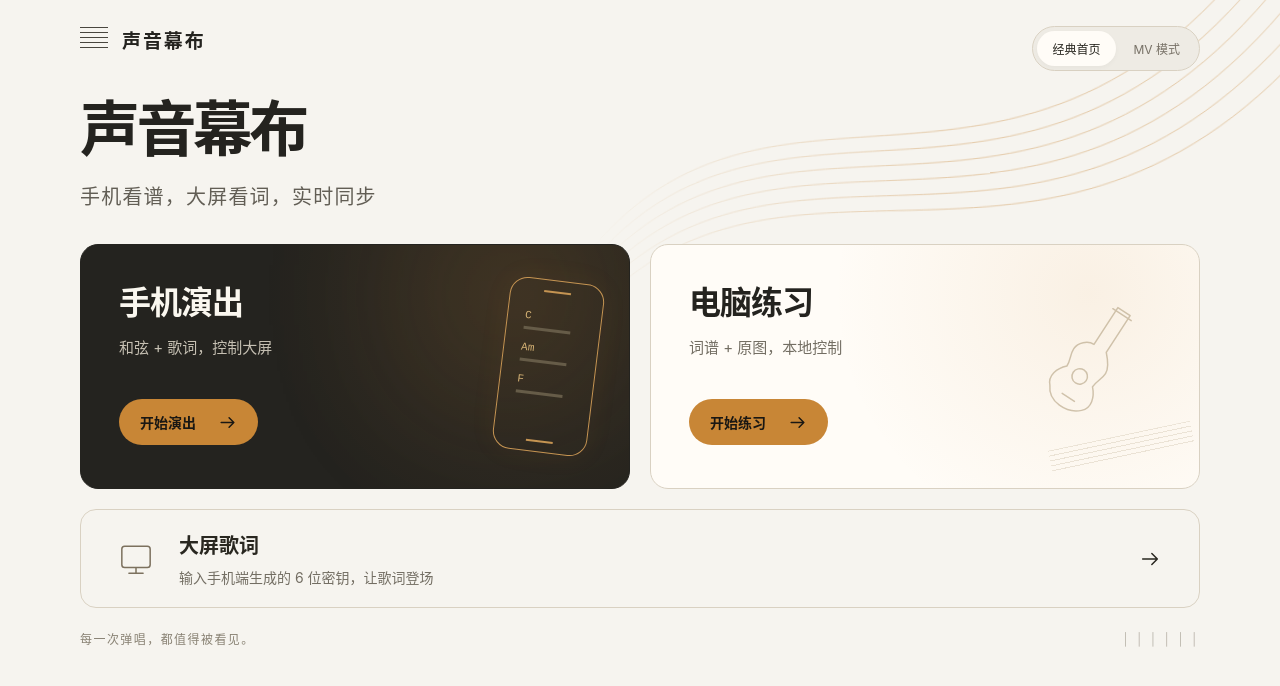
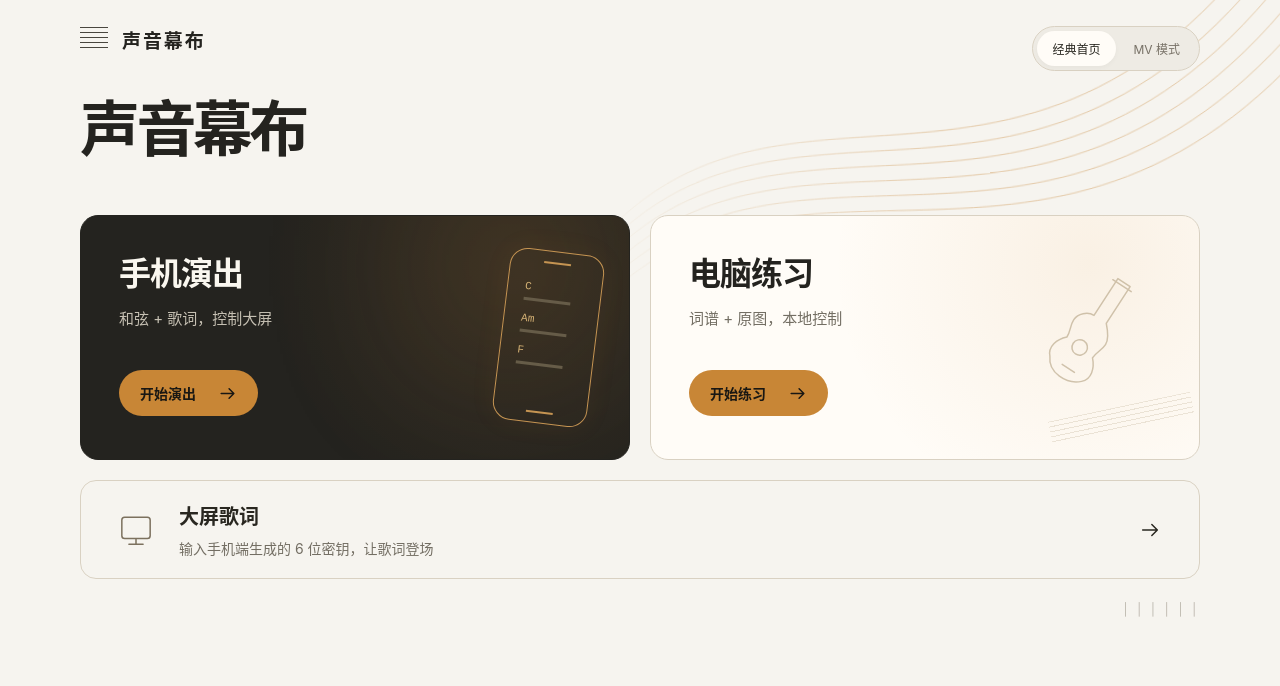
Before and after one commit to wnqnxbb/GuitarLiveFlow, a React (Vite) app in the folder client/: page / in a window 1280 px wide. Shown: the top 686 px of the page. Built offline with nearby package versions, Linux system fonts and the light colour scheme.

Commit message:
首页移除「手机看谱，大屏看词，实时同步」与页脚宣传语，清理对应样式

```diff
--- a/client/src/pages/HomePage.tsx
+++ b/client/src/pages/HomePage.tsx
@@ -20,7 +20,6 @@ export function HomePage() {
         <section className="home__intro">
           <div className="home__strings" aria-hidden="true"><svg viewBox="0 0 800 400" fill="none">{Array.from({ length: 6 }, (_, i) => <path key={i} d={`M0 ${330 + i * 12} C220 ${70 + i * 18}, 500 ${430 + i * 8}, 800 ${-120 + i * 38}`} />)}</svg></div>
           <h1 className="home__title">声音幕布</h1>
-          <p className="home__sub">手机看谱，大屏看词，实时同步</p>
         </section>
         <div className="home__modes">
           <Link to="/perform" className="mode-card mode-card--stage" onMouseMove={moveSpotlight}>
@@ -33,7 +32,7 @@ export function HomePage() {
           </Link>
         </div>
         <button className="home__display" onClick={() => setJoining(true)}><span className="home__display-icon"><Icon name="monitor" size={34} /></span><span><strong>大屏歌词</strong><small>输入手机端生成的 6 位密钥，让歌词登场</small></span><Icon name="arrow" /></button>
-        <footer className="home__footer"><span>每一次弹唱，都值得被看见。</span><span className="footer-strings" aria-hidden="true">│ │ │ │ │ │</span></footer>
+        <footer className="home__footer"><span className="footer-strings" aria-hidden="true">│ │ │ │ │ │</span></footer>
       </div>
       {joining && <DisplayJoinDialog onClose={() => setJoining(false)} />}
     </main>
--- a/client/src/styles.css
+++ b/client/src/styles.css
@@ -127,7 +127,6 @@ code { background: rgba(0,0,0,.06); padding: 0 .3em; border-radius: 4px; }
 .brand-strings { width: 28px; height: 25px; background: repeating-linear-gradient(to bottom, #49463e 0 1px, transparent 1px 5px); }
 .home__intro { position: relative; padding: 78px 0 58px; }
 .home__title { position: relative; font-size: clamp(48px, 6vw, 82px); font-weight: 650; letter-spacing: -.06em; line-height: 1.15; margin: 0 0 22px; animation: enter .65s both; }
-.home__sub { position: relative; font-size: clamp(16px, 2vw, 25px); color: #625e55; margin: 0; letter-spacing: .06em; animation: enter .65s .08s both; }
 .home__strings { position: absolute; right: -170px; top: -135px; width: 790px; opacity: .48; pointer-events: none; mask-image: linear-gradient(90deg, transparent, black 45%, black); animation: strings-drift 12s ease-in-out infinite alternate; }
 .home__strings svg { display: block; width: 100%; stroke: #c88636; stroke-width: .8; }
 .home__modes { display: grid; grid-template-columns: 1fr 1fr; gap: 20px; }
@@ -155,7 +154,7 @@ code { background: rgba(0,0,0,.06); padding: 0 .3em; border-radius: 4px; }
 .home__display strong { display: block; font-size: 20px; font-weight: 600; }
 .home__display small { display: block; color: #736e63; font-size: 14px; margin-top: 8px; }
 .home__display > svg:last-child { margin-left: auto; flex-shrink: 0; }
-.home__footer { display: flex; align-items: center; justify-content: space-between; padding-top: 35px; font-size: 12px; letter-spacing: .12em; color: #898274; }
+.home__footer { display: flex; align-items: center; justify-content: flex-end; padding-top: 35px; font-size: 12px; letter-spacing: .12em; color: #898274; }
 .footer-strings { opacity: .55; }
 @media (hover: hover) {
   .mode-card:hover { transform: translateY(-3px); box-shadow: 0 12px 28px #302a1810; }
@@ -177,7 +176,6 @@ code { background: rgba(0,0,0,.06); padding: 0 .3em; border-radius: 4px; }
   .brand-strings { width: 23px; height: 21px; }
   .home__intro { padding: 54px 0 35px; }
   .home__title { font-size: 48px; margin-bottom: 16px; }
-  .home__sub { font-size: 14px; letter-spacing: .02em; }
   .home__strings { width: 480px; right: -210px; top: -68px; opacity: .25; animation: none; }
   .home__modes { grid-template-columns: 1fr; gap: 14px; }
   .mode-card { padding: 25px; min-height: 208px; border-radius: 15px; }
@@ -505,7 +503,6 @@ button svg, a svg { flex-shrink: 0; }
   .home { padding-top: 26px; }
   .home__intro { padding: 42px 0 34px; }
   .home__title { font-size: 60px; margin-bottom: 17px; }
-  .home__sub { font-size: 20px; }
   .mode-card { min-height: 245px; padding-top: 32px; padding-bottom: 32px; }
   .phone-art { height: 173px; top: 35px; }
   .phone-art i { margin-bottom: 12px; }
```
